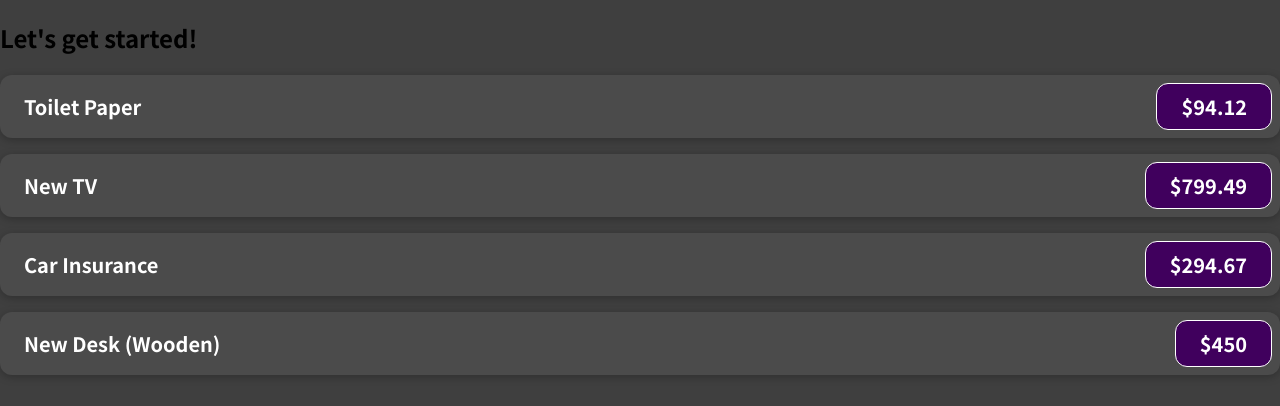
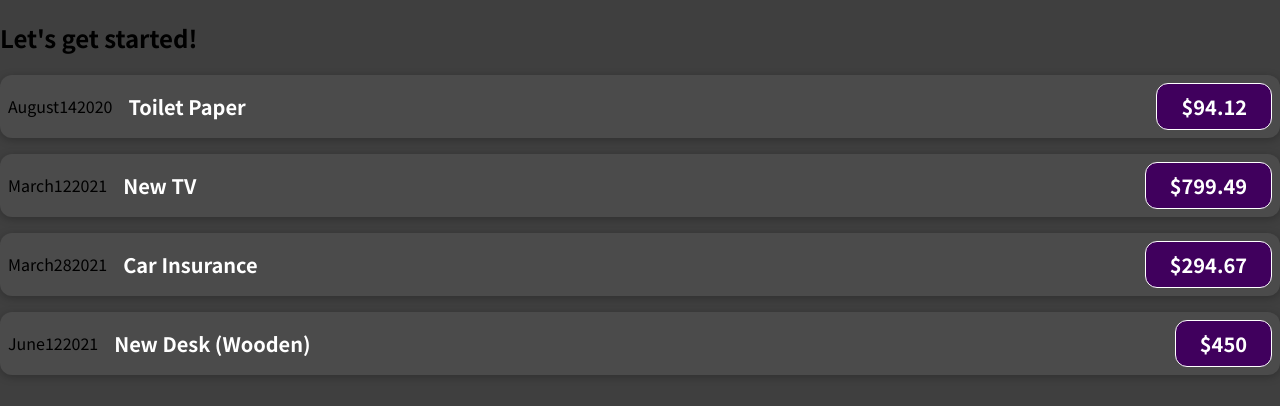
Before and after one commit to yejinpak48/React-Study, a JavaScript app: page / in a window 1280 px wide. Shown: the top 406 px of the page. Built offline with nearby package versions, Linux system fonts and the light colour scheme.

Commit message:
feat: 날짜를 읽는 메소드 사용

```diff
--- a/src/App.js
+++ b/src/App.js
@@ -26,7 +26,7 @@
     <div>
       <h2>Let's get started!</h2>
       {expenses.map((item) =>
-        < ExpenseItem key={item.id} title={item.title} amount={item.amount} date={item.date} />
+        <ExpenseItem key={item.id} title={item.title} amount={item.amount} date={item.date} />
       )}
     </div>
   );
--- a/src/components/ExpenseItem.js
+++ b/src/components/ExpenseItem.js
@@ -1,9 +1,15 @@
 import './ExpenseItem.css';
 
 function ExpenseItem(props) {
+  const month = props.date.toLocaleString('en-US', { month: 'long' });
+  const year = props.date.toLocaleString('en-US', { day: '2-digit' });
+  const day = props.date.getFullYear();
+
   return (
     <div className='expense-item'>
-      <div>{props.date.toISOString}</div>
+      <div>{month}</div>
+      <div>{year}</div>
+      <div>{day}</div>
       <div className='expense-item__description'>
         <h2>{props.title}</h2>
         <div className='expense-item__price'>${props.amount}</div>
```
